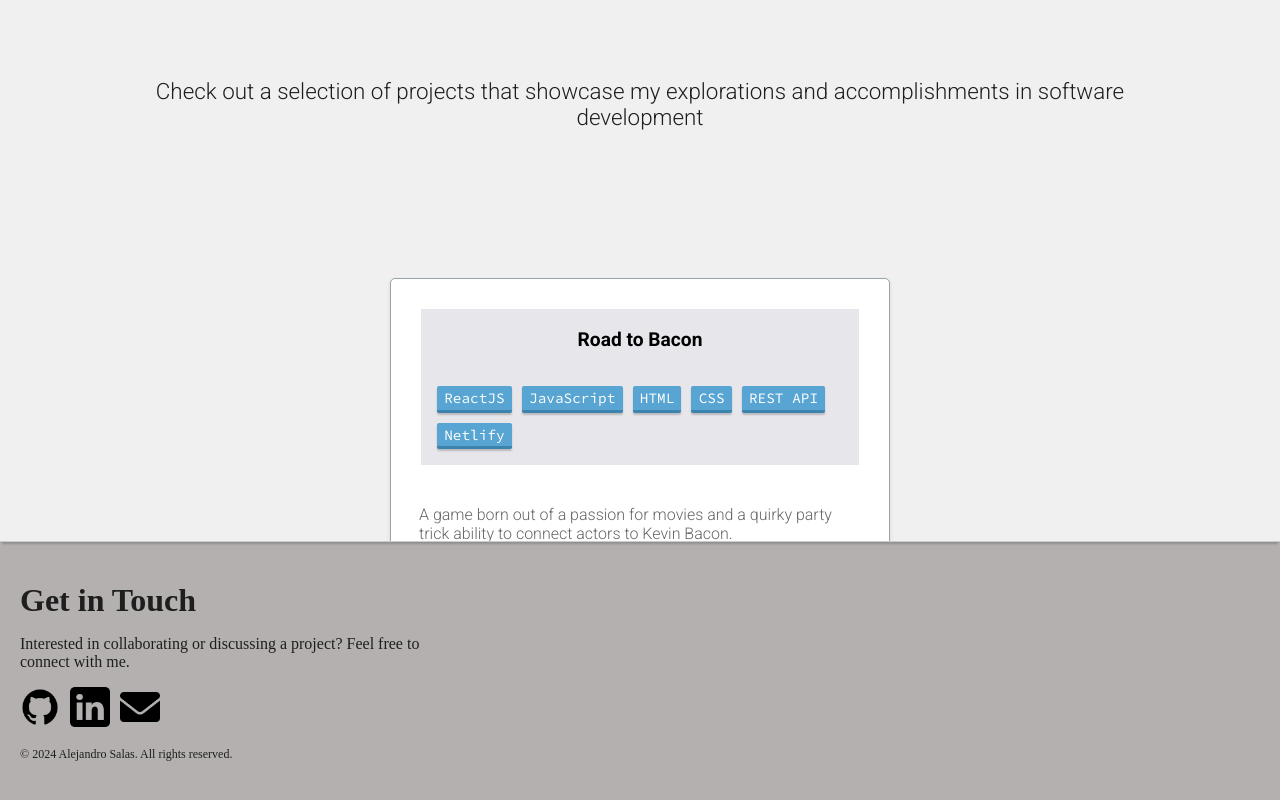
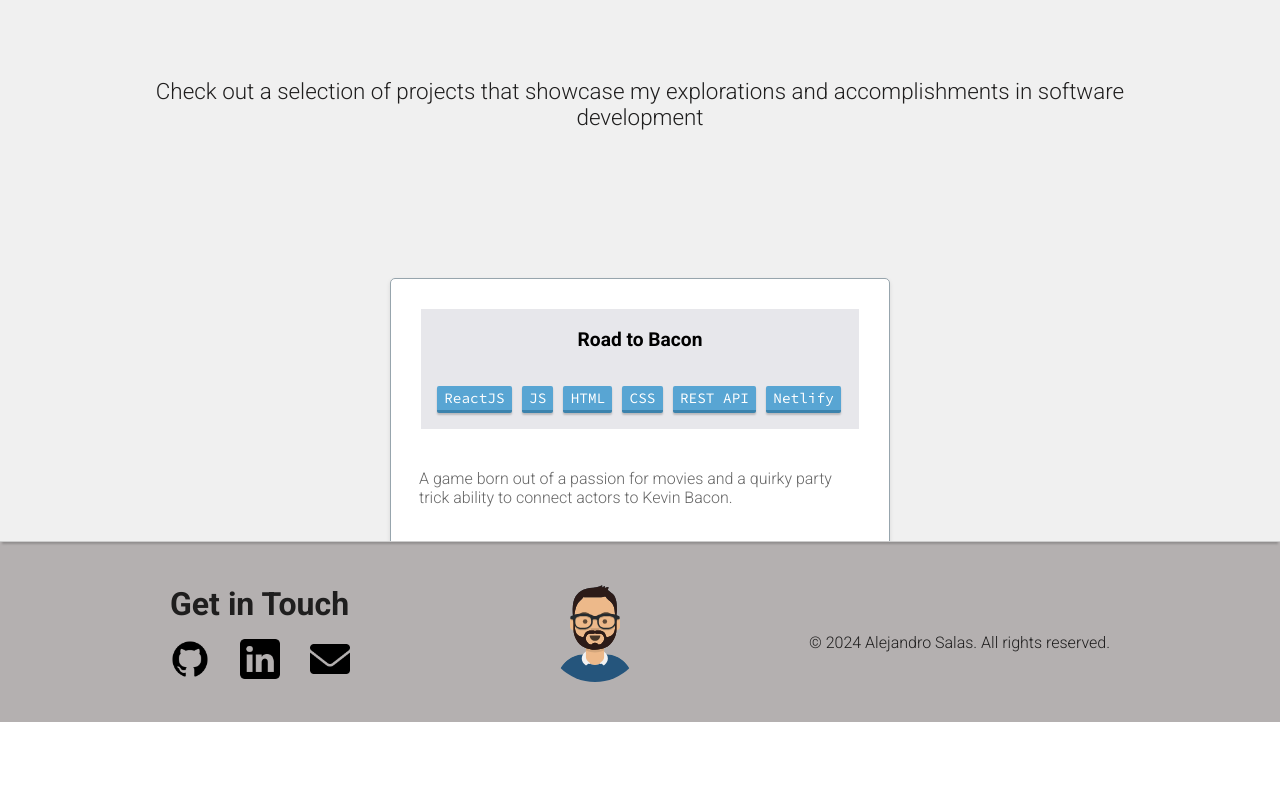
Before and after one commit to alejotsv/portfolio_page, a React (Vite) app: page / in a window 1280 px wide. Shown: the part 1658-2458 px from the top of the page. After the commit the page ends 2380 px from the top, so only its background shows below. Built offline with nearby package versions, Linux system fonts and the light colour scheme.

Commit message:
update project tile buttons, add avatar to footer, and add dialog box

```diff
--- a/src/App.css
+++ b/src/App.css
@@ -50,9 +50,9 @@ section::after {
   height: 80%;
 }
 
-#scroll-arrow {
+/* #scroll-arrow {
   background: url(https://www.nxworld.net/example/css-scroll-down-button/bg03.jpg) center center / cover no-repeat;
-}
+} */
 
 .scroll-area a {
   position: absolute;
@@ -302,12 +302,13 @@ nav ul li a:hover {
 
 
 .project-tile {
+  display: flex;
+  flex-direction: column;
   position: relative;
   z-index: 10;
   border: 1px solid #97a5ad;
   border-radius: 5px;
   overflow: hidden;
-  /* background: #e7e7eb; */
   background: white;
   box-shadow: 0 2px 4px rgba(0, 0, 0, 0.1);
   height: 350px;
@@ -332,6 +333,7 @@ nav ul li a:hover {
 }
 
 .project-description {
+  flex-grow: 1;
   margin: 0.5em;
   padding-top: 2rem;
   font-size: 1em;
@@ -361,20 +363,38 @@ nav ul li a:hover {
 }
 
 .project-links {
+  margin-top: auto;
   text-align: right;
   margin-top: 20px;
 }
 
 .project-links a {
   display: inline-block;
+  font-weight: bold;
   margin: 0 10px;
   padding: 8px 16px;
   color: #3c83ad;
   text-decoration: none;
+  background-color: #0572b1;
+  color: #fff;
+  border: none;
+  text-align: center;
+  text-decoration: none;
+  display: inline-block;
+  font-size: 16px;
+  border-radius: 5px;
+  transition: background-color 0.3s;
+  box-shadow: 0 2px 3px rgba(0, 0, 0, 0.2);
+  cursor: pointer;
+}
+
+.project-links .github-btn {
+  background-color: rgb(48, 48, 49);
 }
 
 .project-links a:hover {
-  color: #0056b3;
+  background-color: #022133;
+  color: #e0e3e6;
 }
 
 .tech-background {
@@ -399,33 +419,51 @@ nav ul li a:hover {
 }
 
 .contact-me {
-  background-color: #b4b0b0; /* Adjust the color to match your theme */
+  font-family: 'Roboto', sans-serif;
+  background-color: #b4b0b0;
   color: #1f1e1e;
   padding: 40px 20px;
   display: flex;
+  flex-direction: row;
+  justify-content: space-between;
+  align-items: center;
+}
+
+.contact-info {
+  display: flex;
   flex-direction: column;
-  align-items: flex-start;
+  justify-content: center;
+}
+
+.info-with-icons {
+  padding-left: 150px;
+  display: flex;
+  flex-direction: column;
+  align-items: baseline;
 }
 
 .contact-info h2 {
-  font-size: 2rem; /* Adjust the size as needed */
+  font-size: 2rem;
   margin-bottom: 0.5em;
+
 }
 
 .contact-info p {
   margin-bottom: 1em;
-  max-width: 400px; /* Adjust width as needed */
+  max-width: 400px;
 }
 
 .contact-icons {
   display: flex;
+  flex-direction: row;
+  justify-content: center;
 }
 
 .contact-icons a {
-  display: inline-flex;
+  display: flex;
   align-items: center;
   justify-content: center;
-  margin-right: 10px; /* Space between icons */
+  margin-right: 30px; /* Space between icons */
   width: 40px; /* Icon size */
   height: 40px;
 }
@@ -435,9 +473,39 @@ nav ul li a:hover {
   max-height: 100%;
 }
 
+.avatar-container {
+  position: relative;
+  display: flex;
+  justify-content: center;
+  align-items: center;
+  flex-grow: 1;
+}
+
+.avatar {
+  width: 100px;
+  height: 100px;
+  border-radius: 50%;
+  object-fit: cover;
+}
+
+.dialog-bubble {
+  font-family: 'Roboto', sans-serif;
+  color: #0572b1;
+  position: absolute;
+  top: 15%;
+  left: 55%;
+  transform: translateY(-50%);
+  background-color: #fff;
+  border: 1px solid #ccc;
+  border-radius: 10px;
+  padding: 10px;
+  white-space: nowrap;
+}
+
 .copy-right {
   margin-top: 20px;
-  font-size: 0.75rem;
+  padding-right: 150px;
+  font-size: 1rem;
 }
 
 /* Responsive design */
@@ -466,7 +534,6 @@ nav ul li a:hover {
     align-items: center;
   }
 
-  /* Ensure text doesn't overflow its container */
   .projects-header p, .project-description {
     word-wrap: break-word;
   }
@@ -474,6 +541,18 @@ nav ul li a:hover {
   .project-tile {
     width: 500px;
     margin: 10px 0;
+  }
+
+  .dialog-bubble {
+    position: absolute;
+    top: 15%;
+    left: 65%;
+    transform: translateY(-50%);
+    background-color: #fff;
+    border: 1px solid #ccc;
+    border-radius: 10px;
+    padding: 10px;
+    white-space: nowrap;
   }
 }
 
@@ -611,7 +690,16 @@ nav ul li a:hover {
   }
 
   .contact-me {
+    flex-direction: column;
+    align-items: center;
     padding: 20px;
+  }
+
+  .info-with-icons,
+  .copy-right {
+    align-self: stretch;
+    text-align: center;
+    padding: 10px 0;
   }
 
   .contact-info h2 {
@@ -627,7 +715,12 @@ nav ul li a:hover {
     height: 35px;
   }
 
+  .avatar-container {
+    display: none;
+  }
+
   .copy-right {
     font-size: 0.65rem;
+    padding: 0;
   }
 }
--- a/src/assets/projects.ts
+++ b/src/assets/projects.ts
@@ -17,7 +17,7 @@ const projects: Project[] =
       "title":"Road to Bacon",
       "thumbnail":roadtobacon,
       "description":"A game born out of a passion for movies and a quirky party trick ability to connect actors to Kevin Bacon.",
-      "technologies": ["ReactJS", "JavaScript", "HTML", "CSS", "REST API", "Netlify"],
+      "technologies": ["ReactJS", "JS", "HTML", "CSS", "REST API", "Netlify"],
       "link": "https://roadtobacon.com/",
       "github": "https://github.com/alejotsv/get-my-bacon"
     },
@@ -25,7 +25,7 @@ const projects: Project[] =
       "title":"Sierpinski Triangle",
       "thumbnail": sierpinski,
       "description":"Automatically recreates the Sierpiński triangle when the user selects a number of dots to be drawn.",
-      "technologies": ["ReactJS", "JavaScript", "HTML", "CSS", "Canvas"],
+      "technologies": ["ReactJS", "JS", "HTML", "CSS", "Canvas"],
       "link":"https://alejotsv.github.io/sierpinski-triangle/",
       "github": "https://github.com/alejotsv/sierpinski-triangle"
     },
@@ -33,7 +33,7 @@ const projects: Project[] =
       "title":"TMX Cleaner and Converter",
       "thumbnail": tmxconverter,
       "description":"Application to upload a TMX file and convert it into a clean CSV version.",
-      "technologies": ["ReactJS", "JavaScript", "HTML", "CSS"],
+      "technologies": ["ReactJS", "JS", "HTML", "CSS"],
       "link":"https://alejotsv.github.io/tmx-converter/",
       "github": "https://github.com/alejotsv/tmx-converter"
     },
--- a/src/components/Contact.tsx
+++ b/src/components/Contact.tsx
@@ -1,14 +1,43 @@
 import githubIcon from '../assets/github_icon.png';
 import linkedinIcon from '../assets/linkedin_icon.png';
 import emailIcon from '../assets/email_icon.png';
+import avatarIcon from '../assets/ale_icon.svg';
 
+import { useState } from 'react';
+
+const phrases = [
+  "I drink a lot of coffee!",
+  "¡Hala Madrid!",
+  "Team Captain America",
+  "Coding is fun!",
+  "I love to play guitar",
+  "Cat person here",
+  ""
+];
 
 const Contact = () => {
+
+  const [dialogVisible, setDialogVisible] = useState(false);
+  const [phrase, setPhrase] = useState('Empieza');
+
+  const handleClick = () => {
+    if(!dialogVisible){
+      setDialogVisible(true);
+    }
+    const newPhrase = phrases[Math.floor(Math.random() * phrases.length)];
+    if(newPhrase === ""){
+      setDialogVisible(false);
+    }
+    setPhrase(newPhrase);
+
+  }
+
   return (
     <footer id="contact" className="contact-me">
-      <div className="contact-info">
-        <h2>Get in Touch</h2>
-        <p>Interested in collaborating or discussing a project? Feel free to connect with me.</p>
+      <div className="info-with-icons">
+        <div className="contact-info">
+          <h2>Get in Touch</h2>
+        </div>
         <div className="contact-icons">
           <a href="https://github.com/alejotsv" target="_blank" rel="noopener noreferrer">
             <img src={githubIcon} alt="GitHub" />
@@ -21,6 +50,10 @@ const Contact = () => {
           </a>
         </div>
       </div>
+      <div className="avatar-container" onClick={handleClick} >
+        <img src={avatarIcon} alt="Avatar" className="avatar" />
+        {dialogVisible && <div className="dialog-bubble">{phrase}</div>}
+      </div>
       <div className="copy-right">
         © {new Date().getFullYear()} Alejandro Salas. All rights reserved.
       </div>
--- a/src/components/Project.tsx
+++ b/src/components/Project.tsx
@@ -22,8 +22,8 @@ const Project = ({project}: ProjectProps) => {
       </ul>
       <p className="project-description">{project.description}</p>
       <div className="project-links">
-        <a href={project.link} target="_blank" rel="noopener noreferrer">Visit the App</a>
-        <a href={project.github} target="_blank" rel="noopener noreferrer">View the source code</a>
+        <a href={project.link} target="_blank" rel="noopener noreferrer">To the App</a>
+        <a href={project.github} target="_blank" rel="noopener noreferrer" className="github-btn" >Source code</a>
       </div>
     </div>
   )
```
